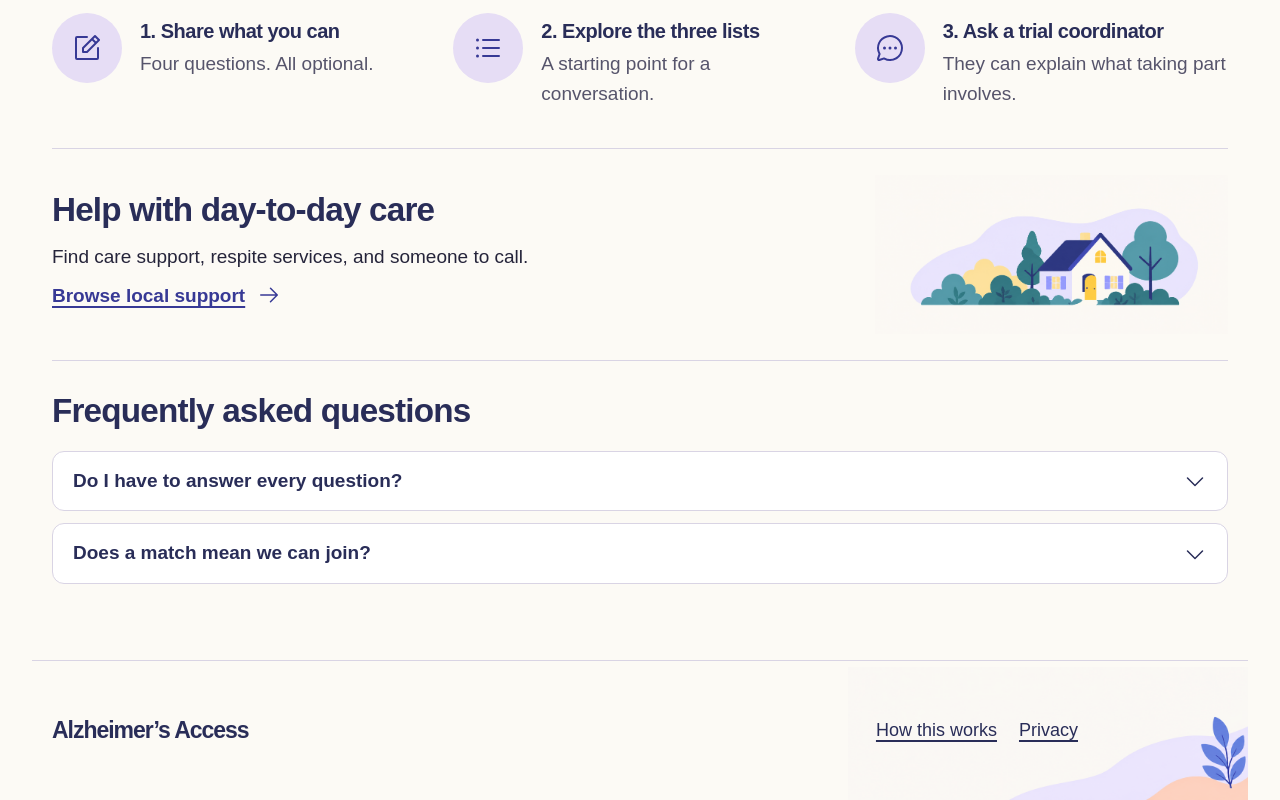
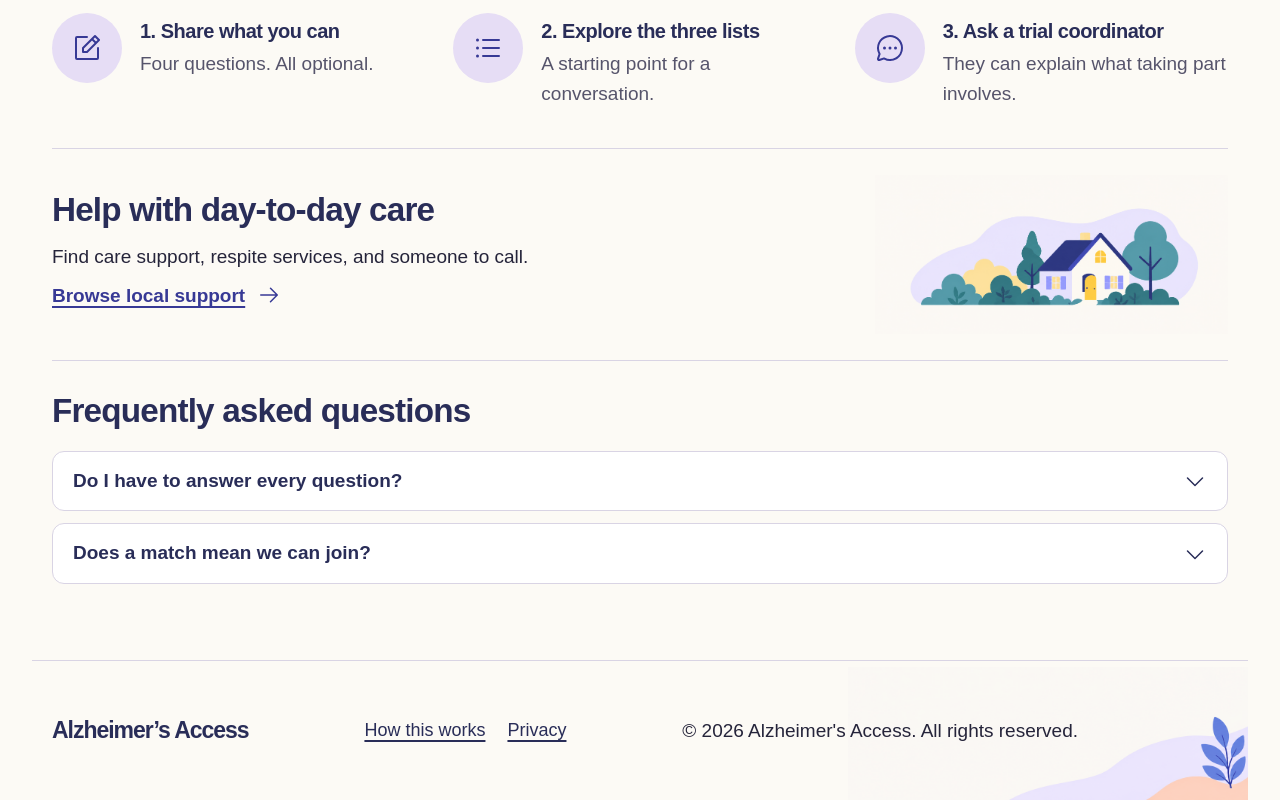
Before and after one commit to rlin009/alzheimers-access, a Next.js app: page / in a window 1280 px wide. Shown: the part 705-1505 px from the top of the page. Built offline with nearby package versions, Linux system fonts and the light colour scheme.

Commit message:
Update footer.tsx

```diff
--- a/src/app/components/footer.tsx
+++ b/src/app/components/footer.tsx
@@ -1,4 +1,5 @@
 import Link from "next/link";
+
 export default function Footer() {
   return (
     <footer className="site-footer">
@@ -10,6 +11,9 @@ export default function Footer() {
           <Link href="/how-it-works">How this works</Link>
           <Link href="/privacy">Privacy</Link>
         </nav>
+        <p className="copyright">
+          &copy; 2026 Alzheimer&apos;s Access. All rights reserved.
+        </p>
       </div>
     </footer>
   );
```
